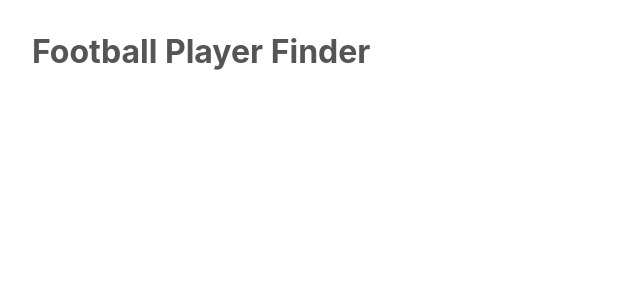
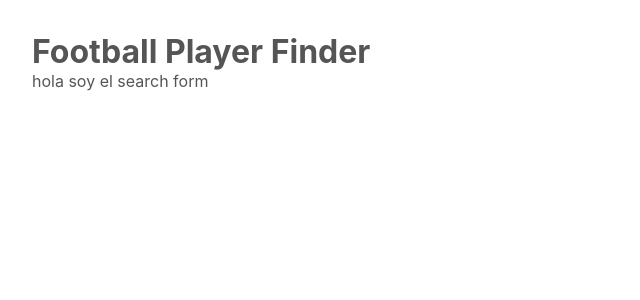
Before and after one commit to JesusMuller/player-finder, a React (Create React App) app: page / in a window 1280 px wide. Shown: the top 300 px of the page, without its empty margins (0-640 px from the left). Built offline with nearby package versions, Linux system fonts and the light colour scheme; the HTML template or start-up script is replaced by a standard one.

Commit message:
first form component

```diff
--- a/src/components/player-finder-container/player-finder-container.jsx
+++ b/src/components/player-finder-container/player-finder-container.jsx
@@ -1,10 +1,12 @@
 import React from 'react';
 import SectionTitle from '../section-title';
+import SearchForm from '../search-form';
 import './player-finder-container.css';
 
 const PlayerFinderContainer = () => (
     <div className="section-container">
         <SectionTitle textToShow="Football Player Finder"/>
+        <SearchForm />
     </div>
 );
 
--- /dev/null
+++ b/src/components/search-form/index.js
@@ -0,0 +1 @@
+export { default } from './search-form';
--- /dev/null
+++ b/src/components/search-form/search-form.jsx
@@ -0,0 +1,7 @@
+import React from 'react';
+
+const SearchForm = () => (
+    <div>hola soy el search form</div>
+);
+
+export default SearchForm;
```
